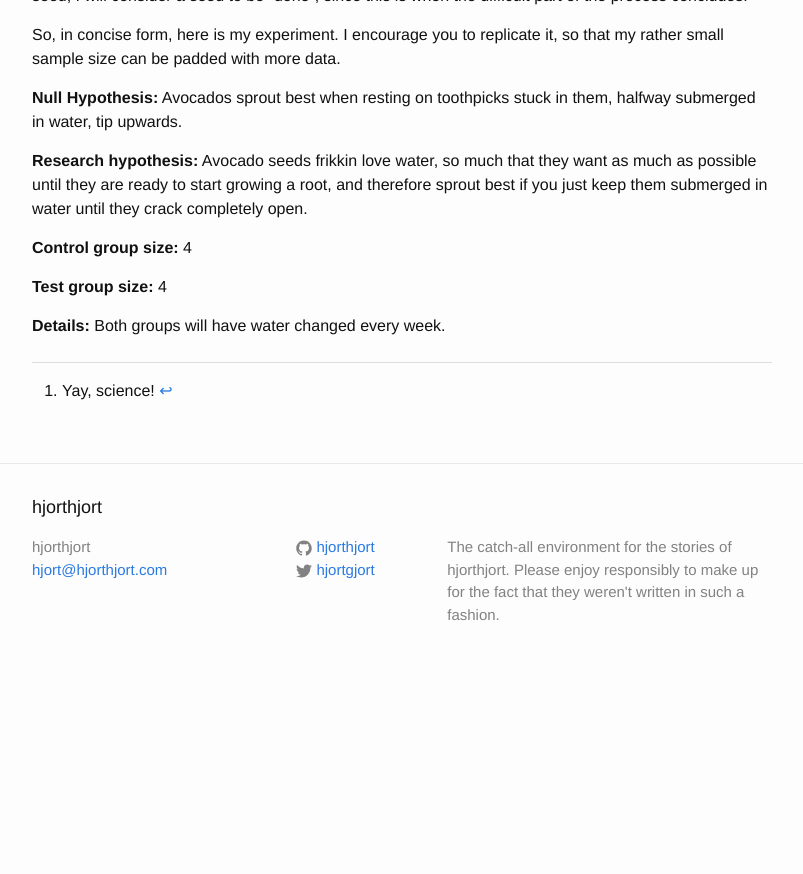
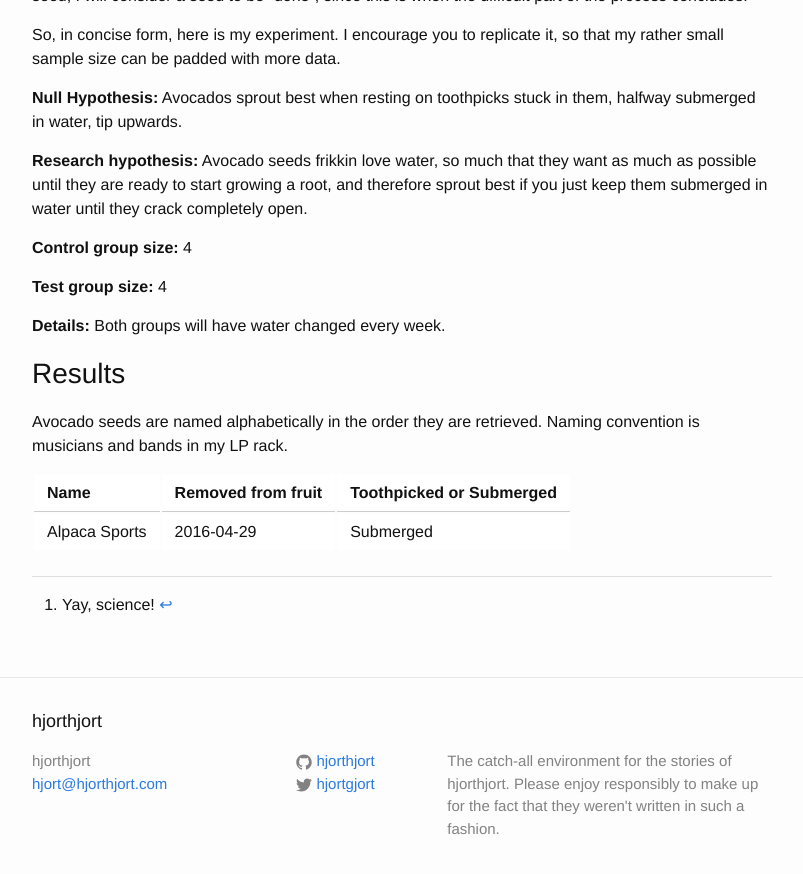
Before and after one commit to hjorthjort/hjorthjort.github.io, a Jekyll site: the page built from _posts/2016-04-25-growing-avocados-from-seeds-you-ve-been-doing-it-wrong.markdown, in a window 1280 px wide and 900 px high, scrolled down 2355 px. Shown: the top 874 px of the window, without its empty margins (238-1041 px from the left). Built offline with Jekyll 4.4.1, drawn with Linux system fonts in a browser that asks for light colours; before the commit the page ends 3041 px from its top, so only the background shows below that.

Commit message:
New avocado

```diff
--- a/_posts/2016-04-25-growing-avocados-from-seeds-you-ve-been-doing-it-wrong.markdown
+++ b/_posts/2016-04-25-growing-avocados-from-seeds-you-ve-been-doing-it-wrong.markdown
@@ -120,6 +120,15 @@ completely open.
 
 **Details:** Both groups will have water changed every week.
 
+# Results
+
+Avocado seeds are named alphabetically in the order they are retrieved. Naming convention is musicians and bands in my LP rack.
+
+| Name | Removed from fruit | Toothpicked or Submerged |
+|------------------------------------------------------|
+| Alpaca Sports | 2016-04-29 | Submerged |
+
+
 [^science]: Yay, science!
 
 [tree-img]: https://upload.wikimedia.org/wikipedia/commons/2/2e/Avocado_Seedling.jpg
```
